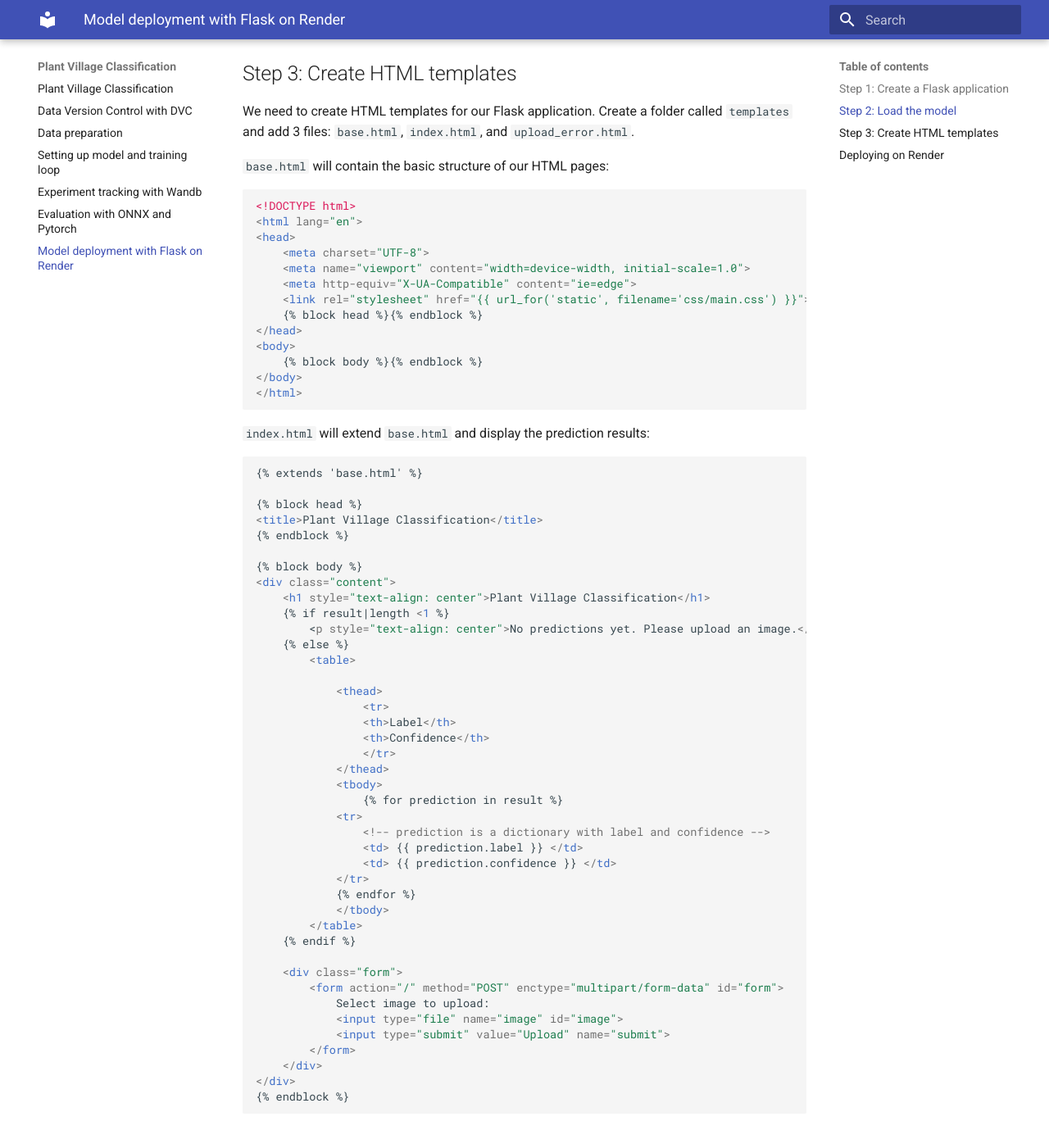
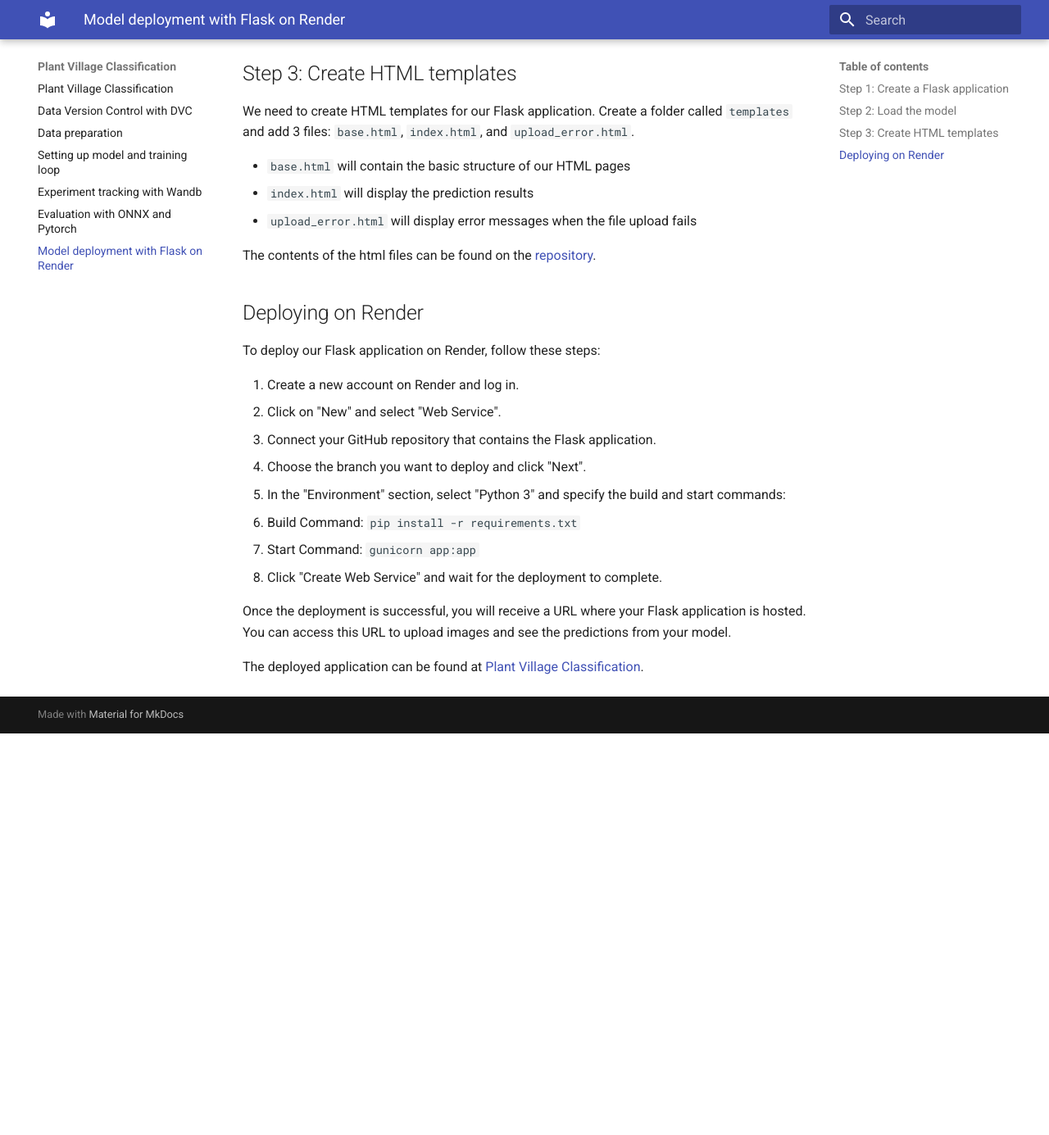
Before and after one commit to asprasan/PlantVillageClassification, an MkDocs documentation site: the page built from docs/06_deployment.md, in a window 1280 px wide and 1400 px high, scrolled down 1238 px. Shown: the top 1385 px of the window at 82% size. Built offline with MkDocs 1.6.1 and Material for MkDocs 9.7.7, drawn with Linux system fonts in a browser that asks for light colours; after the commit the page ends 2133 px from its top, so only the background shows below that.

Commit message:
remove html code block from the deployment page

````diff
--- a/docs/06_deployment.md
+++ b/docs/06_deployment.md
@@ -51,69 +51,11 @@ In this code, we read the uploaded image, transform it into the format required
 
 We need to create HTML templates for our Flask application. Create a folder called `templates` and add 3 files: `base.html`, `index.html`, and `upload_error.html`.
 
-`base.html` will contain the basic structure of our HTML pages:
+- `base.html` will contain the basic structure of our HTML pages
+- `index.html` will display the prediction results
+- `upload_error.html` will display error messages when the file upload fails
 
-```html
-<!DOCTYPE html>
-<html lang="en">
-<head>
-    <meta charset="UTF-8">
-    <meta name="viewport" content="width=device-width, initial-scale=1.0">
-    <meta http-equiv="X-UA-Compatible" content="ie=edge">
-    <link rel="stylesheet" href="{{ url_for('static', filename='css/main.css') }}">
-    {% block head %}{% endblock %}
-</head>
-<body>
-    {% block body %}{% endblock %}
-</body>
-</html>
-```
-
-`index.html` will extend `base.html` and display the prediction results:
-
-```html
-{% extends 'base.html' %}
-
-{% block head %}
-<title>Plant Village Classification</title>
-{% endblock %}
-
-{% block body %}
-<div class="content">
-    <h1 style="text-align: center">Plant Village Classification</h1>
-    {% if result|length <1 %}
-        <p style="text-align: center">No predictions yet. Please upload an image.</p>
-    {% else %}
-        <table>
-
-            <thead>
-                <tr>
-                <th>Label</th>
-                <th>Confidence</th>
-                </tr>
-            </thead>
-            <tbody>
-                {% for prediction in result %}
-            <tr>
-                <!-- prediction is a dictionary with label and confidence -->
-                <td> {{ prediction.label }} </td>
-                <td> {{ prediction.confidence }} </td>
-            </tr>
-            {% endfor %}
-            </tbody>
-        </table>
-    {% endif %}
-
-    <div class="form">
-        <form action="/" method="POST" enctype="multipart/form-data" id="form">
-            Select image to upload:
-            <input type="file" name="image" id="image">
-            <input type="submit" value="Upload" name="submit">
-        </form>
-    </div>
-</div>
-{% endblock %}
-```
+The contents of the html files can be found on the [repository](https://github.com/asprasan/PlantVillageClassification).
 
 ## Deploying on Render
 
````
Also changed, not shown: site/06_deployment/index.html, site/search/search_index.json.
